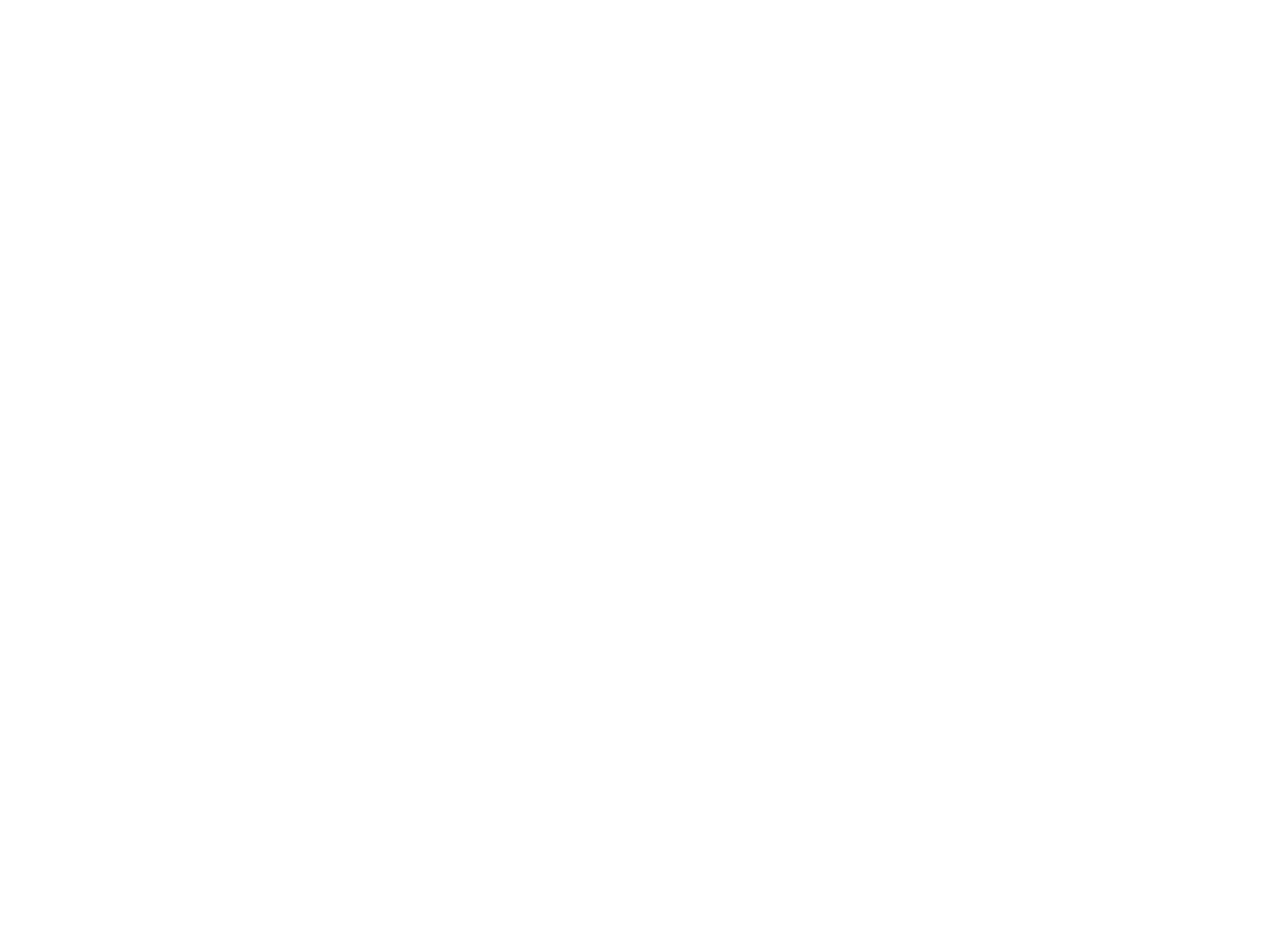
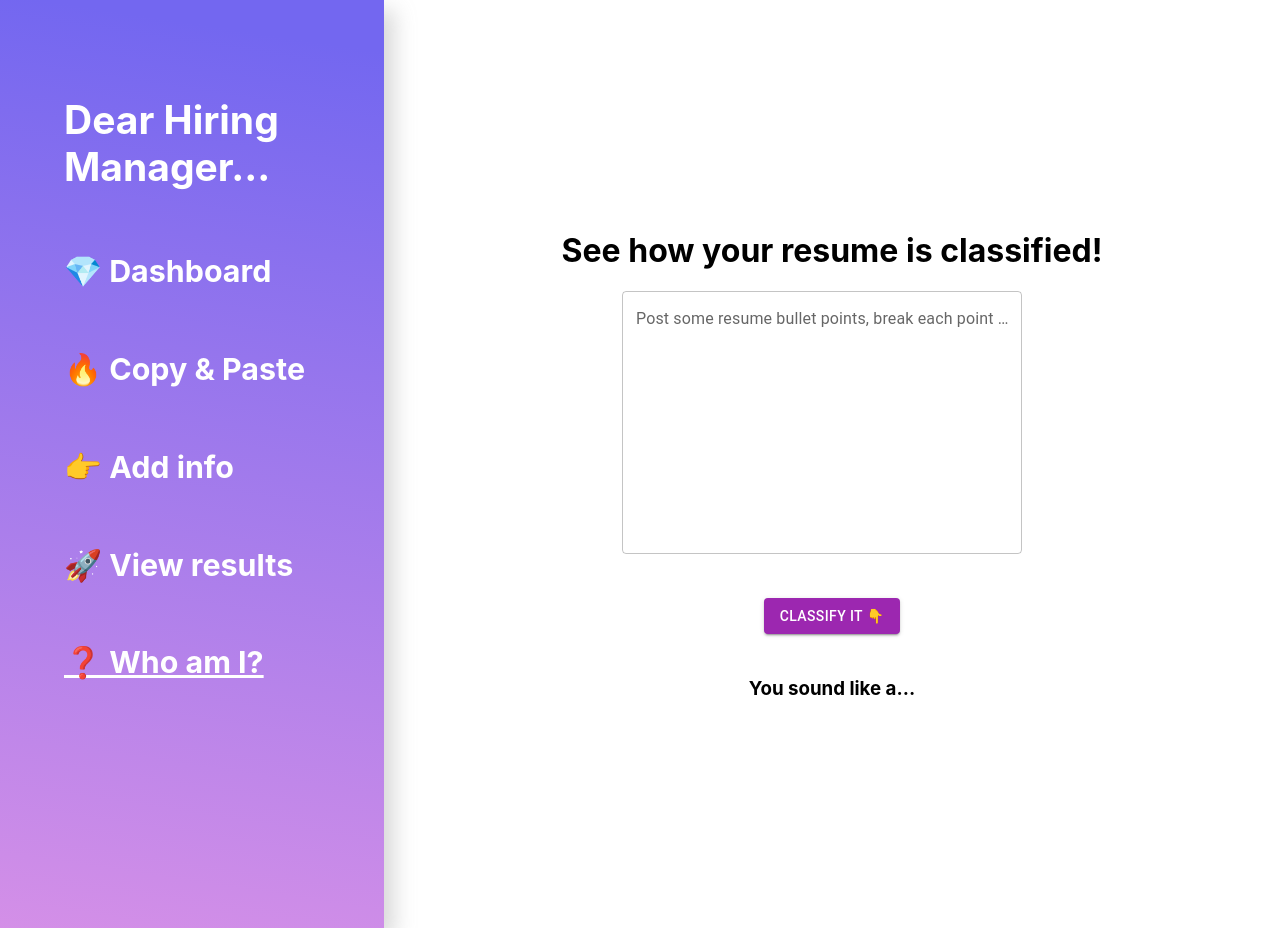
Before and after one commit to kaoshannon/cmdf-2023, a React (Create React App) app: page /page4 in a window 1280 px wide. Before the commit this address had no page. Before the commit the page ends 800 px from the top, so only its background shows below. Built offline with nearby package versions, Linux system fonts and the light colour scheme; no server answers.

Commit message:
michelle's feature baby! who are you?

```diff
--- a/src/App.js
+++ b/src/App.js
@@ -2,6 +2,7 @@
 import Page1 from "./page1.js";
 import Page2 from "./page2.js";
 import Page3 from "./page3.js";
+import Page4 from "./page4.js";
 import Home from "./Home.js";
 import { Routes, Route } from "react-router-dom";
 import { useState } from "react";
@@ -30,6 +31,7 @@
         <Route path="page1" element={<Page1 prop={obj} />} />
         <Route path="page2" element={<Page2 prop={obj} />} />
         <Route path="page3" element={<Page3 prop={obj} />} />
+        <Route path="page4" element={<Page4 prop={obj} />} />
       </Routes>
     </div>
   );
--- a/src/page2.js
+++ b/src/page2.js
@@ -148,6 +148,7 @@
           <h3>👉 Add info</h3>
         </u>
         <h3>🚀 View results</h3>
+        <h3>❓ Who am I?</h3>
       </div>
 
       <div className="main">
--- a/src/page3.js
+++ b/src/page3.js
@@ -31,6 +31,7 @@
         <u>
           <h3>🚀 View results</h3>
         </u>
+        <h3>❓ Who am I?</h3>
       </div>
 
       <div className="main">
--- /dev/null
+++ b/src/page4.js
@@ -0,0 +1,170 @@
+import "./App.css";
+import axios from "axios";
+import { React, useEffect, useState } from "react";
+import { TextField, Button, ThemeProvider } from "@mui/material";
+import { Link, Navigate } from "react-router-dom";
+import theme from "./theme";
+import { useNavigate } from "react-router-dom";
+import Box from "@mui/material/Box";
+import Stack from "@mui/material/Stack";
+
+function Page4(object) {
+  const navigate = useNavigate();
+  const [addtlInfoInputDummy, setaddtlInfoInputDummy] = useState("");
+  const [coverLetterOutput, setCoverLetterOutput] = useState(
+    object.prop.prop.coverLetter
+  );
+
+  const [dummyResult, setDummyResult] = useState("");
+  const [bestResult, setBestResult] = useState("");
+
+  console.log(object);
+  console.log(object.prop);
+  const [questions, setQuestions] = useState("");
+  const apiKey = process.env.API_KEY;
+  const generateQs = () => {
+    const input_arr = addtlInfoInputDummy.split("- ");
+    const removedElement = input_arr.shift();
+    console.log(input_arr);
+    const prompt_examples = [
+      {
+        text: "Developed value-added business strategies and comprehensive go to market plans that boosted revenue by 80%",
+        label: "Business Analyst",
+      },
+      {
+        text: "Participate in knowledge transfer and requirement gathering sessions to help clarify business goals and improvement areas",
+        label: "Business Analyst",
+      },
+      {
+        text: "Developed and executed detailed product roadmaps using Agile methodology that laid the foundation for launching 15 new products in 3 years, equating to $20M in revenue.",
+        label: "Product Manager",
+      },
+      {
+        text: "Played a pivotal role in shaping GTM strategy, including product testing, naming, audience targeting, social media, event activations, and digital marketing.",
+        label: "Product Manager",
+      },
+      {
+        text: "Led the redesign of the e-Commerce site, managed a team of 6 to move from Amazon platform to Magento, resulting in improved data analytics, ease of user capabilities, 70% increase in mobile traffic, and 40% increase in revenue.",
+        label: "Product Manager",
+      },
+      {
+        text: "Communicates with staff or clients to understand specific system requirements.",
+        label: "System Engineer",
+      },
+      {
+        text: "Provides advice on project costs, design concepts, or design changes.",
+        label: "System Engineer",
+      },
+      {
+        text: "Evaluates utility of software or hardware technologies.",
+        label: "System Engineer",
+      },
+      {
+        text: "Collaborates with engineers or software developers to select appropriate design solutions or ensure the compatibility of system components.",
+        label: "System Engineer",
+      },
+    ];
+    const options = {
+      method: "POST",
+      url: "https://api.cohere.ai/v1/classify",
+      headers: {
+        accept: "application/json",
+        "content-type": "application/json",
+        authorization: "Bearer oeSQtij6wRDr91pa34NznONl3zjShiQo1EUVTjcQ",
+      },
+      data: {
+        inputs: input_arr,
+        examples: prompt_examples,
+        truncate: "END",
+        model: "large",
+        // prompt: 'Based on this\nGenerate five guiding questions about my past experience for me to answer in my cover letter that aligns with what the job description is looking for--'
+      },
+    };
+
+    axios
+      .request(options)
+      .then(function (response) {
+        console.log(response.data.classifications);
+        setDummyResult(response.data.classifications);
+      })
+      .catch(function (error) {
+        console.error(error);
+      });
+
+    const words = ["Business Analyst", "Product Manager", "System Engineer"];
+    function elementCount(arr, element) {
+      return arr.filter(
+        (currentElement) => currentElement.prediction == element
+      ).length;
+    }
+    const num_PM = elementCount(dummyResult, "Product Manager");
+    const num_Dev = elementCount(dummyResult, "System Engineer");
+    const num_Analyst = elementCount(dummyResult, "Business Analyst");
+    if (num_PM > num_Dev + num_Analyst) {
+      setBestResult("Product Manager");
+    } else if (num_Dev > num_PM + num_Analyst) {
+      setBestResult("System Engineer");
+    } else if (num_Analyst > num_PM + num_Dev) {
+      setBestResult("Business Analyst");
+    }
+  };
+
+  const handleAddtlInfo = (event) => {
+    setaddtlInfoInputDummy(event.target.value);
+    console.log("handling addtl info input");
+  };
+
+  // const handleCoverLetter = (event) => {
+  //   setCoverLetterOutput(event.target.value);
+  //   console.log("handling cover letter output");
+  //   generateCoverLetter();
+  // };
+
+  return (
+    <div className="row">
+      <div className="sidebar">
+        <h2>Dear Hiring Manager...</h2>
+        <h3>💎 Dashboard</h3>
+        <h3>🔥 Copy & Paste</h3>
+        <h3>👉 Add info</h3>
+        <h3>🚀 View results</h3>
+        <u>
+          <h3>❓ Who am I?</h3>
+        </u>
+      </div>
+
+      <div className="main">
+        <div className="row">
+          <h1>See how your resume is classified!</h1>
+        </div>
+
+        <Stack spacing={3} alignItems="center">
+          <div className="row">
+            <TextField
+              id="addtl-info-basic"
+              label="Post some resume bullet points, break each point by '•'"
+              value={addtlInfoInputDummy}
+              onChange={handleAddtlInfo}
+              variant="outlined"
+              multiline
+              rows={10}
+              style={{ width: 400, marginBottom: 20, marginRight: 20 }}
+            />
+          </div>
+
+          <div className="row">
+            <Button onClick={generateQs} variant="contained" color="secondary">
+              Classify it 👇
+            </Button>
+          </div>
+
+          <div>
+            <h3>You sound like a... {bestResult}</h3>
+          </div>
+        </Stack>
+      </div>
+    </div>
+  );
+}
+
+export default Page4;
```
